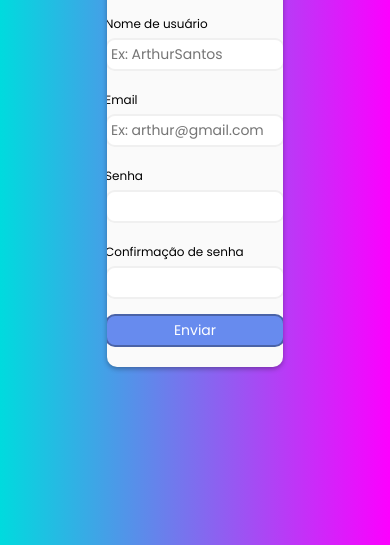
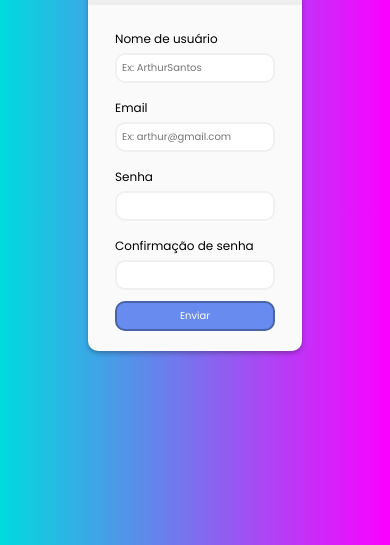
Before and after one commit to ArthurSanttos/first-project, a plain HTML site: page index.html in a window 390 px wide. Shown: the part 299-844 px from the top of the page. Drawn offline with Linux system fonts and the light colour scheme.

Commit message:
alteração no style

```diff
--- a/style.css
+++ b/style.css
@@ -118,17 +118,44 @@
       width: 50%;
     }
     #form {
-      width: 270px;
+      width: 300px;
     }
-
+    #form input,
+    #form button{
+      padding: 12px;
+    }
   }
-  @media (max-width: 530px){
+  @media (max-width: 415px){
     .container{
       display: flex;
       flex-direction: column;
       justify-content: center;
       align-items: center;
-      width: 45%;
+      width: 55%;
+    }
+    #form {
+      width: 200px;
+    }
+    .form-control{
+      padding: 0 0 1px;
+    }
+    #form input,
+    #form button{
+      padding: 5px;
+      font-size: 10px;
+    }
+    #form label{
+      font-size: 12px;
+    }
+
+  }
+  @media (max-width: 320px){
+    .container{
+      display: flex;
+      flex-direction: column;
+      justify-content: center;
+      align-items: center;
+      width: 85%;
     }
     #form {
       width: 220px;
```
